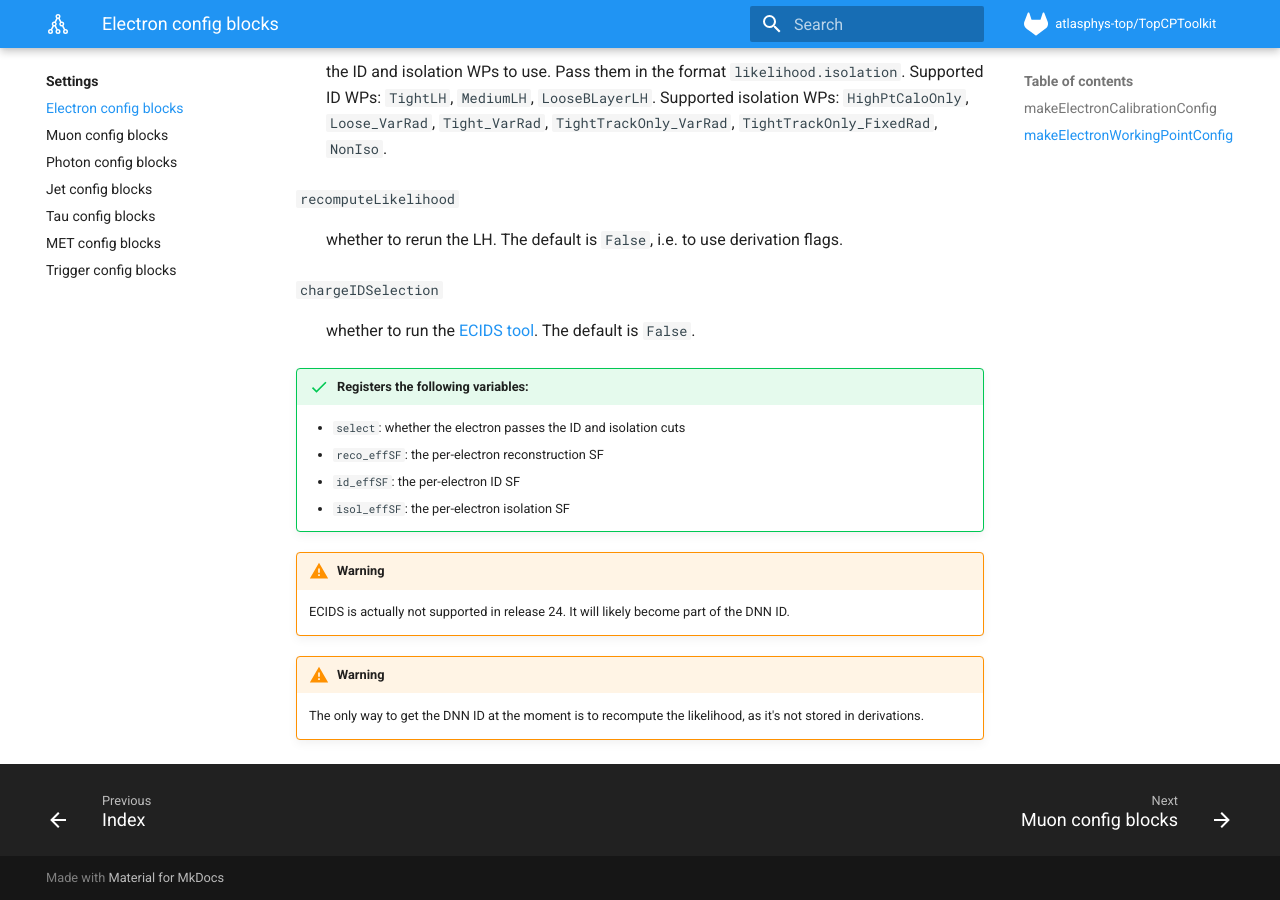
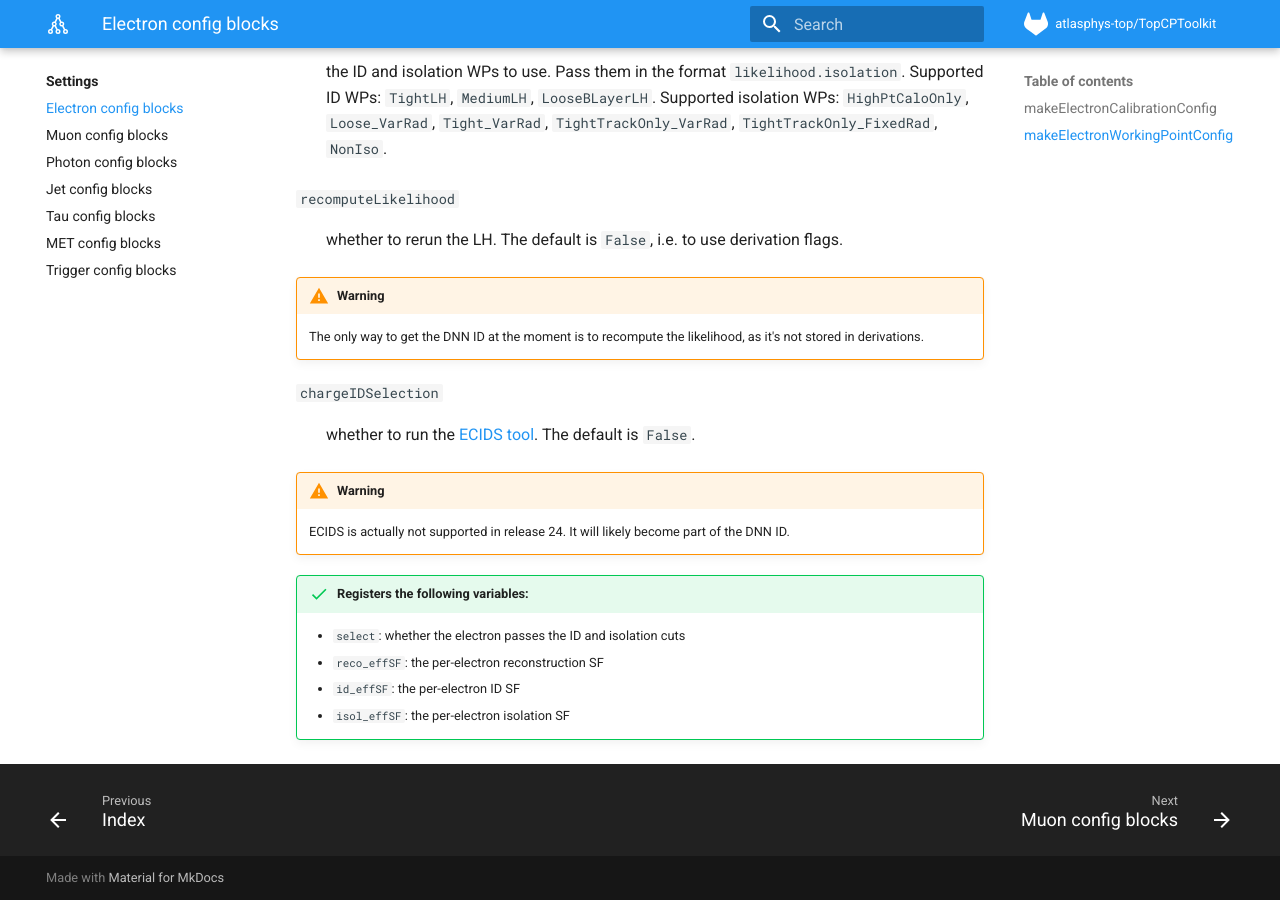
Before and after one commit to SuperNova76/TopCPToolKit, an MkDocs documentation site: the page built from docs/settings/electrons.md, in a window 1280 px wide and 900 px high, scrolled down 1465 px. Built offline with MkDocs 1.6.1 and Material for MkDocs 9.7.7, drawn with Linux system fonts in a browser that asks for light colours; formulas are drawn with MathJax 3.

```diff
--- a/docs/settings/electrons.md
+++ b/docs/settings/electrons.md
@@ -41,17 +41,17 @@
 `recomputeLikelihood`
 :   whether to rerun the LH. The default is `False`, i.e. to use derivation flags.
 
+!!! warning
+    The only way to get the DNN ID at the moment is to recompute the likelihood, as it's not stored in derivations.
+
 `chargeIDSelection`
 :   whether to run the [ECIDS tool](https://acode-browser1.usatlas.bnl.gov/lxr/source/athena/PhysicsAnalysis/ElectronPhotonID/ElectronPhotonSelectorTools/Root/AsgElectronChargeIDSelectorTool.cxx?v=21.2). The default is `False`.
+
+!!! warning
+    ECIDS is actually not supported in release 24. It will likely become part of the DNN ID.
 
 !!! success "Registers the following variables:"
     - `select`: whether the electron passes the ID and isolation cuts
     - `reco_effSF`: the per-electron reconstruction SF
     - `id_effSF`: the per-electron ID SF
     - `isol_effSF`: the per-electron isolation SF
-
-!!! warning
-    ECIDS is actually not supported in release 24. It will likely become part of the DNN ID.
-
-!!! warning
-    The only way to get the DNN ID at the moment is to recompute the likelihood, as it's not stored in derivations.
```
